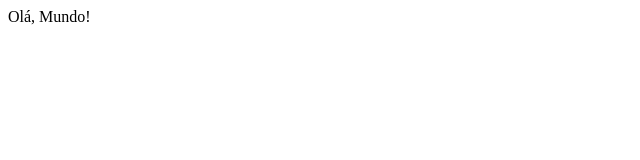
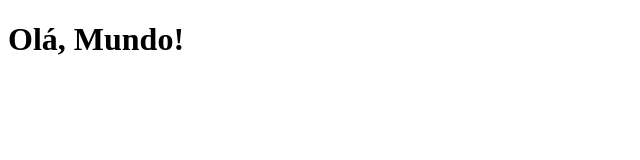
Before and after one commit to vinioliveirar/site, a plain HTML site: page index.html in a window 1280 px wide. Shown: the whole page, without its empty margins (0-640 px from the left). Drawn offline with Linux system fonts and the light colour scheme.

Commit message:
Inclusão do titulo

```diff
--- a/index.html
+++ b/index.html
@@ -6,6 +6,6 @@
     <title>Aprendendo github</title>
 </head>
 <body>
-    Olá, Mundo!
+   <h1>Olá, Mundo!</h1>
 </body>
 </html>
```
